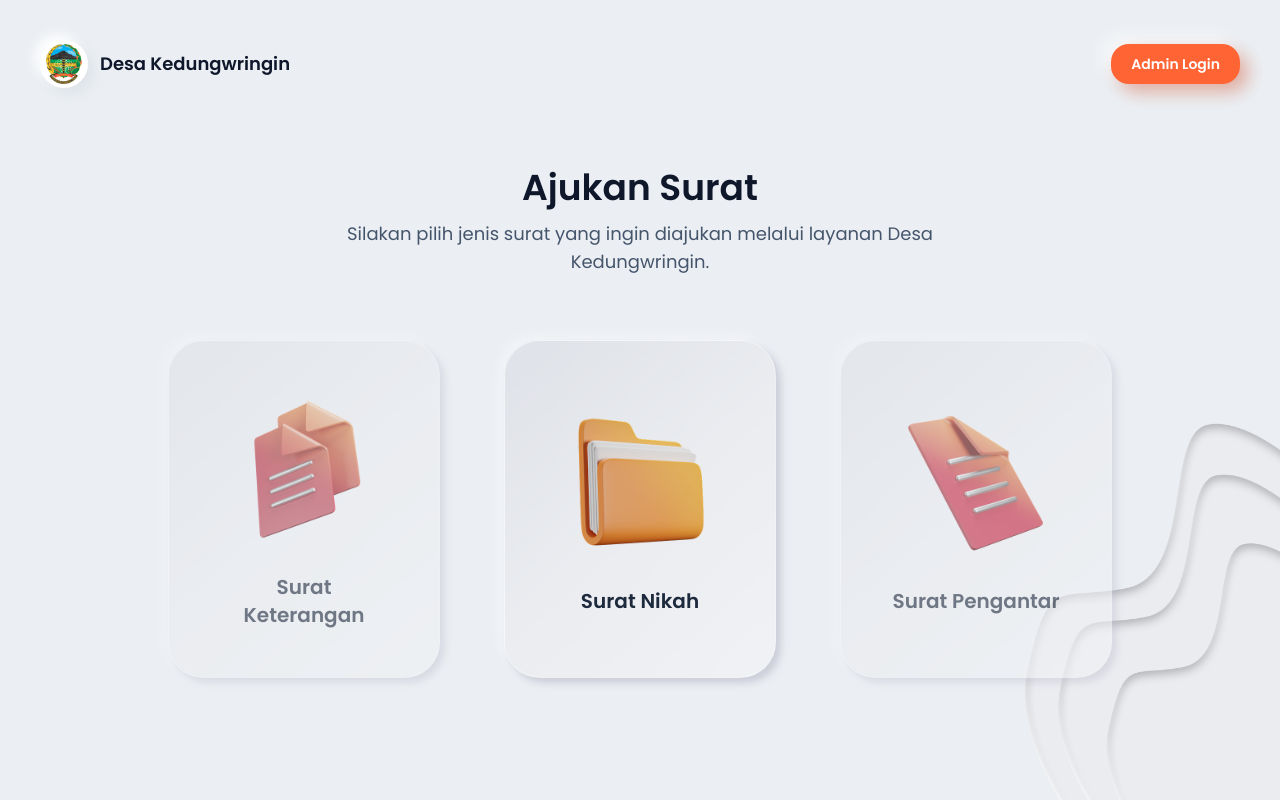
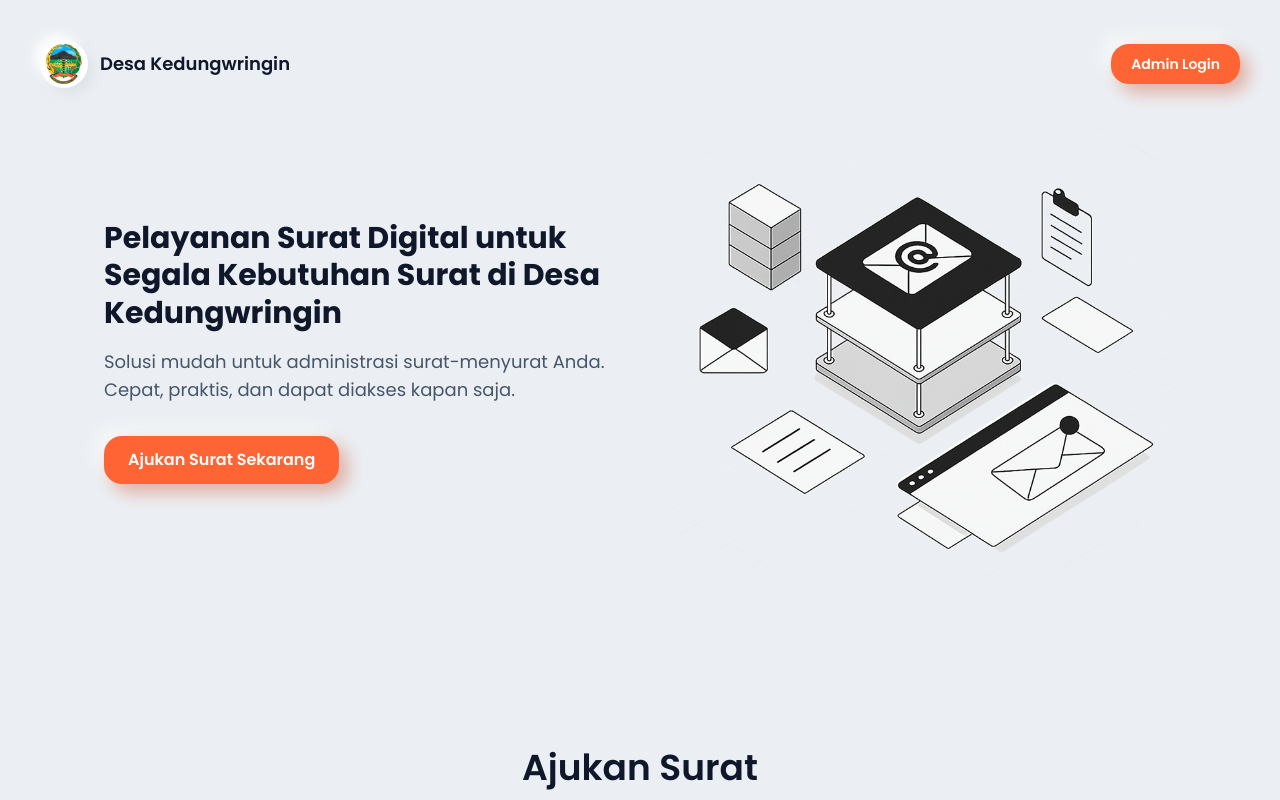
Before and after one commit to TPLM-SANTUY-TELKOM/kedungwringin-desa-bisa-next, a Next.js app: page / in a window 1280 px wide. Shown: the top 800 px of the page. Built offline with nearby package versions, Linux system fonts and the light colour scheme.

Commit message:
✨ feat: Add hero section with digital surat service illustration and call-to-action

```diff
--- a/src/app/page.tsx
+++ b/src/app/page.tsx
@@ -6,6 +6,7 @@ import logoDesa from "@/assets/ic_logo_banyumas.png";
 import iconSuratKeterangan from "@/assets/ic_surat_keterangan.png";
 import iconSuratNikah from "@/assets/ic_surat_nikah.png";
 import iconSuratPengantar from "@/assets/ic_surat_pengantar.png";
+import bg_hero from "@/assets/bg_hero.png";
 
 type SuratMenuItem = {
   title: string;
@@ -113,6 +114,36 @@ export default function Home() {
         </Link>
       </header>
 
+      <section className="relative z-10 mx-auto flex w-full max-w-6xl flex-col-reverse items-center gap-8 px-6 pb-16 sm:px-10 md:flex-row md:gap-16 md:pt-3">
+        <div className="flex-1 text-center md:text-left">
+          <h1 className="text-2xl font-bold text-slate-900 sm:text-4xl lg:text-3xl lg:leading-tight">
+            Pelayanan Surat Digital untuk Segala Kebutuhan Surat di Desa
+            Kedungwringin
+          </h1>
+          <p className="mt-4 text-base text-slate-600 sm:text-lg">
+            Solusi mudah untuk administrasi surat-menyurat Anda. Cepat, praktis,
+            dan dapat diakses kapan saja.
+          </p>
+          <Link
+            href="#ajukan-surat"
+            className="mt-8 inline-flex items-center justify-center rounded-[18px] bg-[#ff6435] px-6 py-3 text-base font-semibold text-white shadow-[8px_8px_18px_rgba(203,47,0,0.35),_-8px_-8px_18px_rgba(255,255,255,0.65)] transition-all duration-200 hover:shadow-[12px_12px_24px_rgba(203,47,0,0.35),_-8px_-8px_20px_rgba(255,255,255,0.8)] focus-visible:outline-none focus-visible:ring-4 focus-visible:ring-[#ff6435]/20 focus-visible:ring-offset-4 focus-visible:ring-offset-[#EBEFF3] active:scale-[0.98]"
+          >
+            Ajukan Surat Sekarang
+          </Link>
+        </div>
+
+        <div className="flex flex-1 justify-center md:justify-end">
+          <Image
+            src={bg_hero}
+            alt="Ilustrasi layanan surat digital"
+            width={600}
+            height={550}
+            className="h-auto w-full object-contain sm:max-w-sm md:max-w-none"
+            priority
+          />
+        </div>
+      </section>
+
       <section
         id="ajukan-surat"
         className="relative z-10 mx-auto flex w-full max-w-5xl flex-col items-center px-6 pb-24 pt-20 sm:px-10"
```
Also changed, not shown: src/assets/bg_hero.png.
